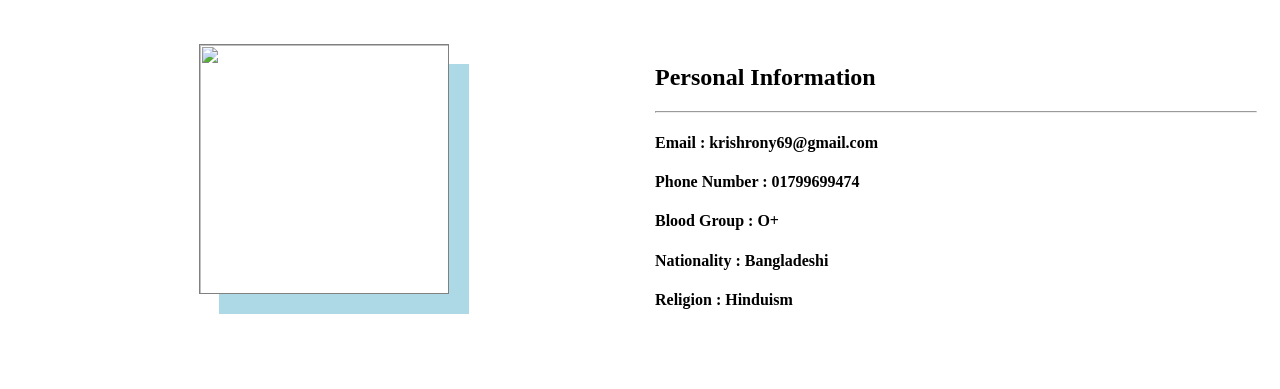
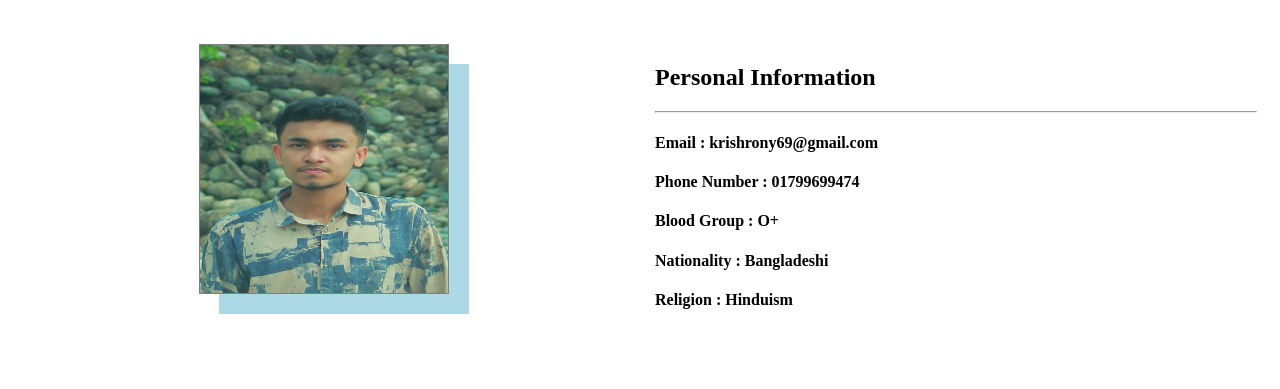
Before and after one commit to krishrony/cv, a plain HTML site: page index.html in a window 1280 px wide. Shown: the part 154-543 px from the top of the page. Drawn offline with Linux system fonts and the light colour scheme.

Commit message:
Update index.html

```diff
--- a/index.html
+++ b/index.html
@@ -16,7 +16,7 @@
 		<h3 class="title"> About Me </h3>
 		<div class="about">
 			<div class="col">
-				<img class="profile" src="img/profile.jpg">
+				<img class="profile" src="profile.jpg">
 			</div>
 
 			<div class="col">
```
